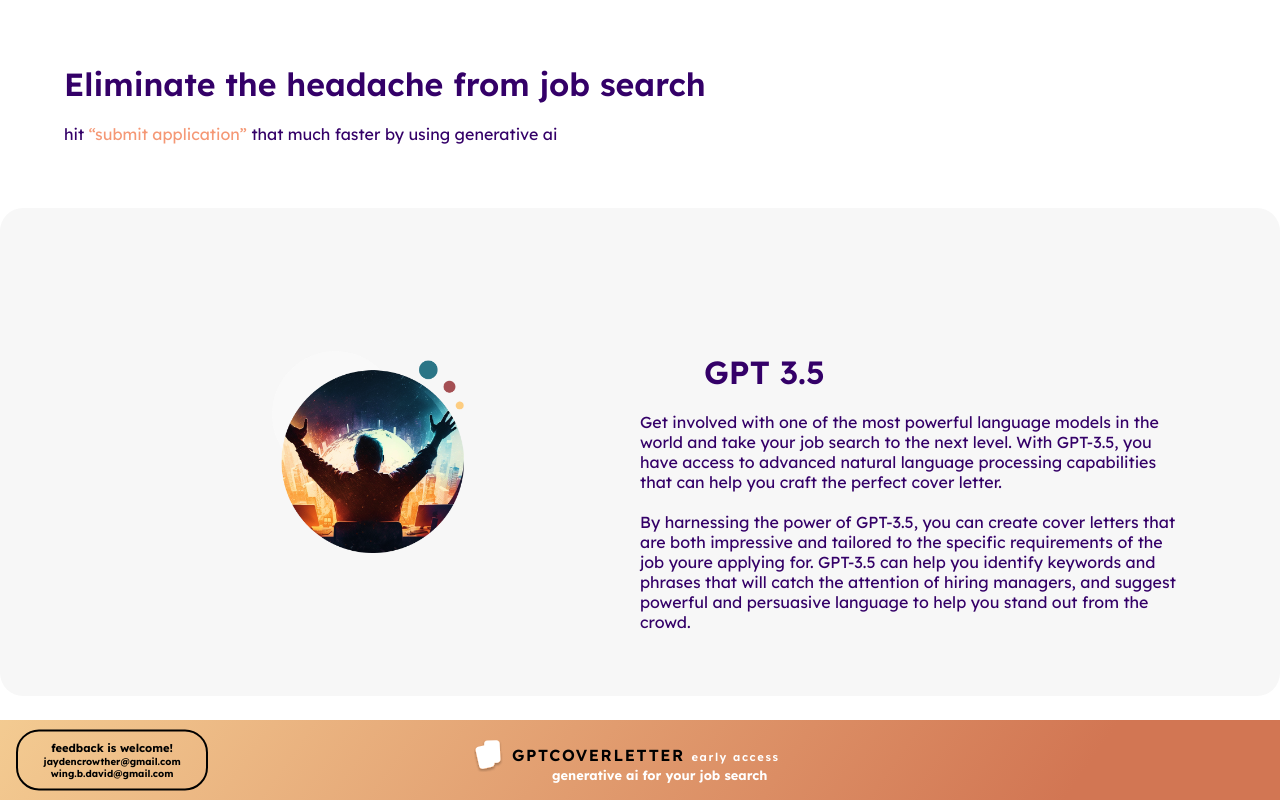
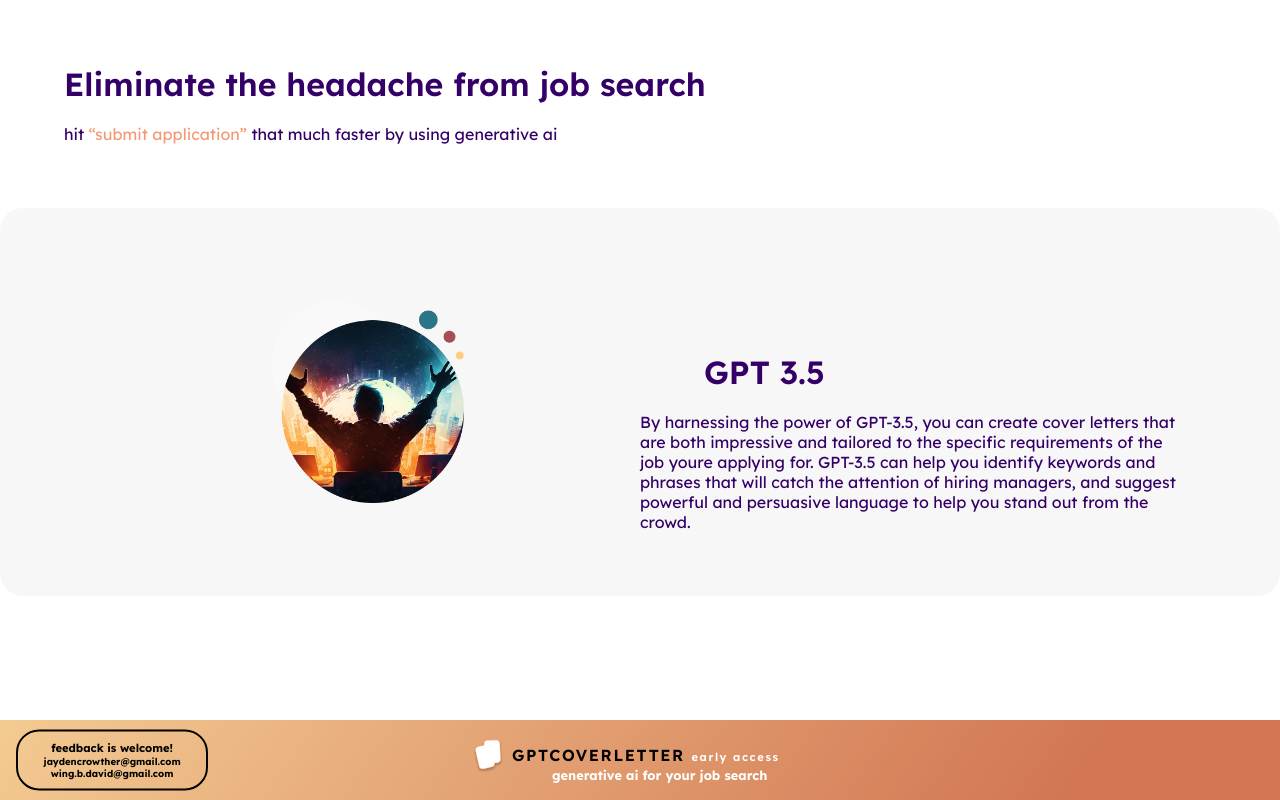
Before and after one commit to xEpiqq/coverletter-gen, a Next.js app: page / in a window 1280 px wide. Shown: the part 816-1616 px from the top of the page. Built offline with nearby package versions, Linux system fonts and the light colour scheme; no server answers; a web font is replaced by a local one.

Commit message:
removed a paragraph

```diff
--- a/app/page.jsx
+++ b/app/page.jsx
@@ -136,13 +136,6 @@ function Page() {
             <div className={s.gpt_tech_showcase_text}>
               <h1>GPT 3.5</h1>
               <h5>
-                Get involved with one of the most powerful language models in
-                the world and take your job search to the next level. With
-                GPT-3.5, you have access to advanced natural language processing
-                capabilities that can help you craft the perfect
-                cover letter.
-              </h5>
-              <h5>
                 By harnessing the power of GPT-3.5, you can create
                 cover letters that are both impressive and tailored to the
                 specific requirements of the job youre applying for. GPT-3.5
```
